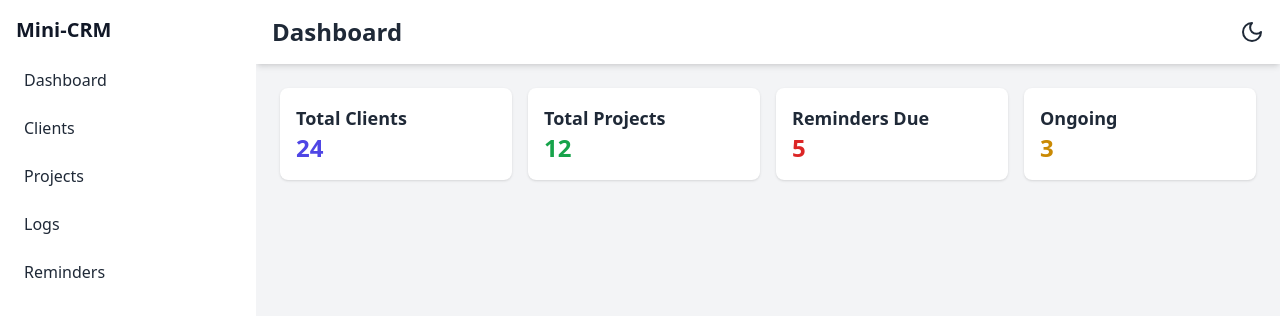
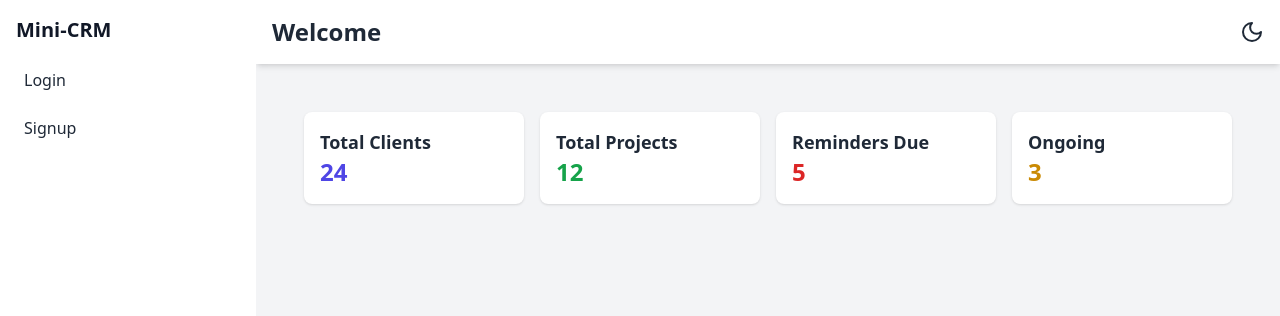
Before and after one commit to codermahbub20/crm-project, a React (Vite) app in the folder client/: page / in a window 1280 px wide. Shown: the top 316 px of the page. Built offline with nearby package versions, Linux system fonts and the light colour scheme.

Commit message:
Implementing the routing system

```diff
--- a/client/src/components/layout/MainLayout.tsx
+++ b/client/src/components/layout/MainLayout.tsx
@@ -1,10 +1,15 @@
-import { Menu, Moon, Sun } from "lucide-react";
+import { Menu, Moon, Sun, LogOut } from "lucide-react";
 import { useEffect, useState } from "react";
-import { Link } from "react-router-dom";
+import { Link, Outlet, useNavigate } from "react-router-dom";
+import { useAppDispatch, useAppSelector } from "../../redux/hook";
+import { logOut, selectCurrentUser } from "../../redux/features/auth/authSlice";
 
 const MainLayout = () => {
   const [darkMode, setDarkMode] = useState(false);
   const [sidebarOpen, setSidebarOpen] = useState(false);
+  const user = useAppSelector(selectCurrentUser);
+  const dispatch = useAppDispatch();
+  const navigate = useNavigate();
 
   useEffect(() => {
     if (
@@ -31,13 +36,24 @@ const MainLayout = () => {
     }
   };
 
-  const sidebarItems = [
-    { name: "Dashboard", href: "/dashboard" },
-    { name: "Clients", href: "/clients" },
-    { name: "Projects", href: "/projects" },
-    { name: "Logs", href: "/logs" },
-    { name: "Reminders", href: "/reminders" },
-  ];
+  const handleLogout = () => {
+    dispatch(logOut()); // remove user from store
+    localStorage.removeItem("authToken"); // optional
+    navigate("/login");
+  };
+
+  const sidebarItems = user
+    ? [
+        { name: "Dashboard", href: "/" },
+        { name: "Clients", href: "/clients" },
+        { name: "Projects", href: "/projects" },
+        { name: "Logs", href: "/logs" },
+        { name: "Reminders", href: "/reminders" },
+      ]
+    : [
+        { name: "Login", href: "/login" },
+        { name: "Signup", href: "/signup" },
+      ];
 
   return (
     <div className="flex h-screen overflow-hidden bg-gray-100 dark:bg-gray-900">
@@ -60,6 +76,15 @@ const MainLayout = () => {
               {item.name}
             </Link>
           ))}
+
+          {user && (
+            <button
+              onClick={handleLogout}
+              className="text-left flex items-center gap-2 text-red-500 hover:bg-red-100 dark:hover:bg-red-900 p-2 rounded mt-4"
+            >
+              <LogOut size={18} /> Logout
+            </button>
+          )}
         </nav>
       </aside>
 
@@ -82,7 +107,7 @@ const MainLayout = () => {
             <Menu className="text-gray-800 dark:text-white" />
           </button>
           <h1 className="text-2xl font-semibold text-gray-800 dark:text-white">
-            Dashboard
+            {user ? "Dashboard" : "Welcome"}
           </h1>
           <button
             onClick={toggleDarkMode}
@@ -92,42 +117,9 @@ const MainLayout = () => {
           </button>
         </header>
 
-        {/* Content */}
+        {/* Render child routes */}
         <main className="p-6 space-y-6">
-          <div className="grid grid-cols-1 sm:grid-cols-2 lg:grid-cols-4 gap-4">
-            <div className="bg-white dark:bg-gray-800 p-4 rounded-lg shadow">
-              <h3 className="text-lg font-semibold text-gray-800 dark:text-white">
-                Total Clients
-              </h3>
-              <p className="text-2xl font-bold text-indigo-600 dark:text-indigo-400">
-                24
-              </p>
-            </div>
-            <div className="bg-white dark:bg-gray-800 p-4 rounded-lg shadow">
-              <h3 className="text-lg font-semibold text-gray-800 dark:text-white">
-                Total Projects
-              </h3>
-              <p className="text-2xl font-bold text-green-600 dark:text-green-400">
-                12
-              </p>
-            </div>
-            <div className="bg-white dark:bg-gray-800 p-4 rounded-lg shadow">
-              <h3 className="text-lg font-semibold text-gray-800 dark:text-white">
-                Reminders Due
-              </h3>
-              <p className="text-2xl font-bold text-red-600 dark:text-red-400">
-                5
-              </p>
-            </div>
-            <div className="bg-white dark:bg-gray-800 p-4 rounded-lg shadow">
-              <h3 className="text-lg font-semibold text-gray-800 dark:text-white">
-                Ongoing
-              </h3>
-              <p className="text-2xl font-bold text-yellow-600 dark:text-yellow-400">
-                3
-              </p>
-            </div>
-          </div>
+          <Outlet />
         </main>
       </div>
     </div>
--- /dev/null
+++ b/client/src/pages/Client/CreatProject/CreateProject.tsx
@@ -0,0 +1,5 @@
+const CreateProject = () => {
+  return <div>Create Project</div>;
+};
+
+export default CreateProject;
--- /dev/null
+++ b/client/src/pages/Client/CreateClient/CreateClient.tsx
@@ -0,0 +1,5 @@
+const CreateClient = () => {
+  return <div>Create Client</div>;
+};
+
+export default CreateClient;
--- /dev/null
+++ b/client/src/pages/Dashboard/Dashboard.tsx
@@ -0,0 +1,45 @@
+const Dashboard = () => {
+  return (
+    <div>
+      {/* Content */}
+      <main className="p-6 space-y-6">
+        <div className="grid grid-cols-1 sm:grid-cols-2 lg:grid-cols-4 gap-4">
+          <div className="bg-white dark:bg-gray-800 p-4 rounded-lg shadow">
+            <h3 className="text-lg font-semibold text-gray-800 dark:text-white">
+              Total Clients
+            </h3>
+            <p className="text-2xl font-bold text-indigo-600 dark:text-indigo-400">
+              24
+            </p>
+          </div>
+          <div className="bg-white dark:bg-gray-800 p-4 rounded-lg shadow">
+            <h3 className="text-lg font-semibold text-gray-800 dark:text-white">
+              Total Projects
+            </h3>
+            <p className="text-2xl font-bold text-green-600 dark:text-green-400">
+              12
+            </p>
+          </div>
+          <div className="bg-white dark:bg-gray-800 p-4 rounded-lg shadow">
+            <h3 className="text-lg font-semibold text-gray-800 dark:text-white">
+              Reminders Due
+            </h3>
+            <p className="text-2xl font-bold text-red-600 dark:text-red-400">
+              5
+            </p>
+          </div>
+          <div className="bg-white dark:bg-gray-800 p-4 rounded-lg shadow">
+            <h3 className="text-lg font-semibold text-gray-800 dark:text-white">
+              Ongoing
+            </h3>
+            <p className="text-2xl font-bold text-yellow-600 dark:text-yellow-400">
+              3
+            </p>
+          </div>
+        </div>
+      </main>
+    </div>
+  );
+};
+
+export default Dashboard;
--- /dev/null
+++ b/client/src/pages/Login/LogIn.tsx
@@ -0,0 +1,5 @@
+const LogIn = () => {
+  return <div>LogInPage</div>;
+};
+
+export default LogIn;
--- /dev/null
+++ b/client/src/pages/Signup/Signup.tsx
@@ -0,0 +1,5 @@
+const Signup = () => {
+  return <div>SignUp Page</div>;
+};
+
+export default Signup;
--- a/client/src/redux/api/baseApi.ts
+++ b/client/src/redux/api/baseApi.ts
@@ -29,7 +29,7 @@ const baseQueryWithRefreshToken: BaseQueryFn<
 > = async (args, api, extraOptions): Promise<any> => {
   let result = await baseQuery(args, api, extraOptions);
   if (result.error?.status === 401) {
-    const res = await fetch("http://localhost:5000/api/v1/auth/refresh-token", {
+    const res = await fetch("http://localhost:5000/api/auth/refresh-token", {
       method: "POST",
       credentials: "include",
     });
```
Also changed, not shown: client/src/components/layout/Sidebar.tsx (+53 -0 lines), client/src/routes/router.tsx (+22 -1 lines), client/src/routes/routes.user.tsx (added, +15 -0 lines).
